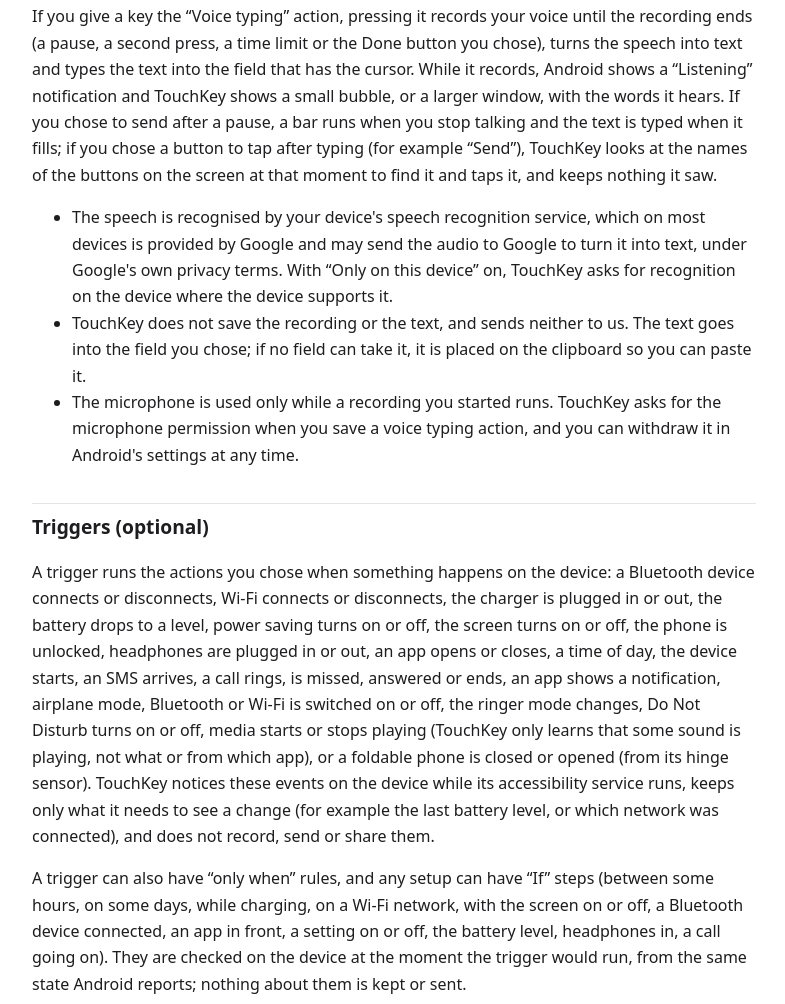
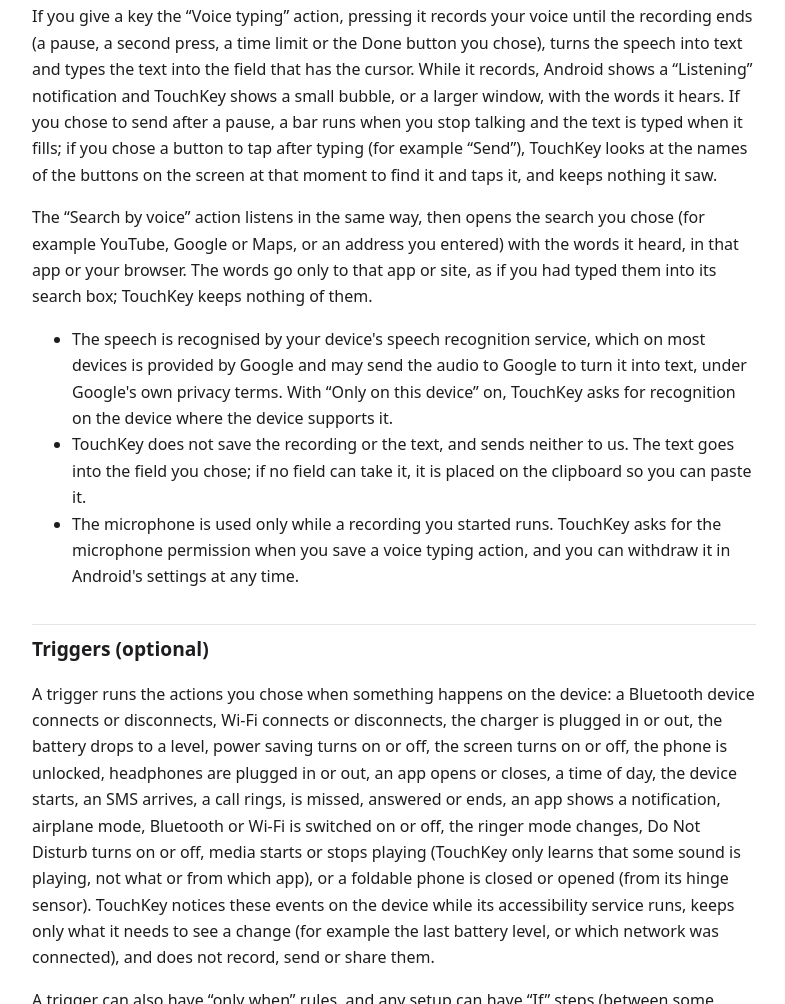
Before and after one commit to il90il90/privacy, a plain HTML site: page touchkey/index.html in a window 1280 px wide. Shown: the part 4393-5397 px from the top of the page, without its empty margins (246-1031 px from the left). Drawn offline with Linux system fonts and the light colour scheme.

Commit message:
TouchKey: Search by voice
Co-Authored-By: Claude Opus 5.5 <noreply@anthropic.com>
Claude-Session: https://claude.ai/code/session_01TogDqqpY3YiHMJT3JHDk3G

```diff
--- a/touchkey/index.html
+++ b/touchkey/index.html
@@ -77,6 +77,7 @@
 
 <h2 id="voice">Voice typing (optional)</h2>
 <p>If you give a key the &ldquo;Voice typing&rdquo; action, pressing it records your voice until the recording ends (a pause, a second press, a time limit or the Done button you chose), turns the speech into text and types the text into the field that has the cursor. While it records, Android shows a &ldquo;Listening&rdquo; notification and TouchKey shows a small bubble, or a larger window, with the words it hears. If you chose to send after a pause, a bar runs when you stop talking and the text is typed when it fills; if you chose a button to tap after typing (for example &ldquo;Send&rdquo;), TouchKey looks at the names of the buttons on the screen at that moment to find it and taps it, and keeps nothing it saw.</p>
+<p>The &ldquo;Search by voice&rdquo; action listens in the same way, then opens the search you chose (for example YouTube, Google or Maps, or an address you entered) with the words it heard, in that app or your browser. The words go only to that app or site, as if you had typed them into its search box; TouchKey keeps nothing of them.</p>
 <ul>
 <li>The speech is recognised by your device's speech recognition service, which on most devices is provided by Google and may send the audio to Google to turn it into text, under Google's own privacy terms. With &ldquo;Only on this device&rdquo; on, TouchKey asks for recognition on the device where the device supports it.</li>
 <li>TouchKey does not save the recording or the text, and sends neither to us. The text goes into the field you chose; if no field can take it, it is placed on the clipboard so you can paste it.</li>
```
